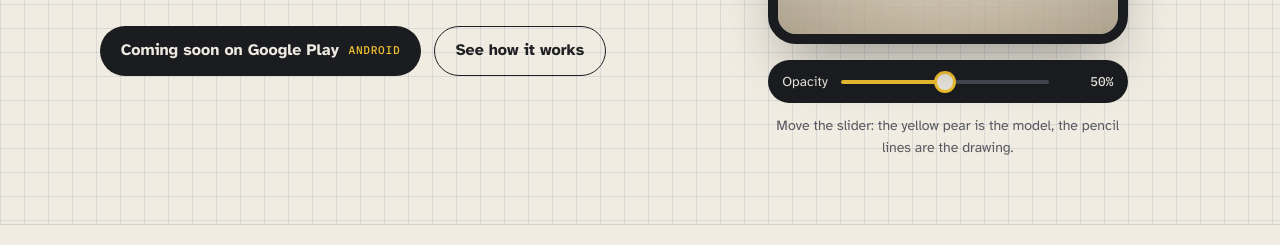
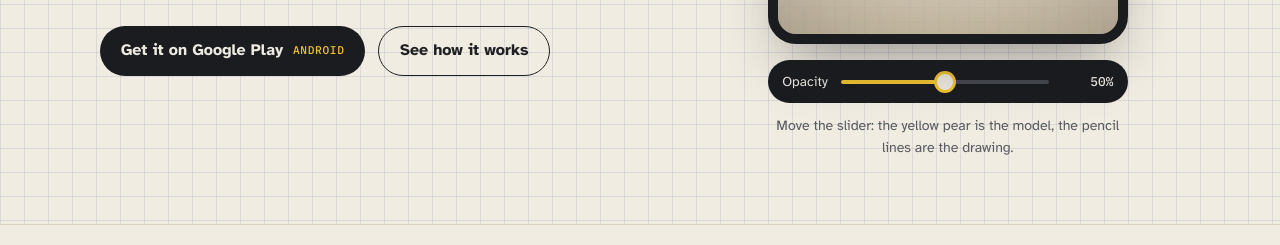
Before and after one commit to tybarje/lucida_drawing, a plain HTML site: page index.html in a window 1280 px wide. Shown: the part 555-800 px from the top of the page. Drawn offline with Linux system fonts and the light colour scheme.

Commit message:
Bouton Google Play actif : l'appli est publiée
Co-Authored-By: Claude Opus 5.5 <noreply@anthropic.com>
Claude-Session: https://claude.ai/code/session_014FvKfigwv9CR7aBcZuEe5m

```diff
--- a/index.html
+++ b/index.html
@@ -60,6 +60,7 @@ h2{font-family:var(--f-titre);font-weight:400;font-size:clamp(2rem,4.5vw,2.9rem)
 .actions{display:flex;flex-wrap:wrap;gap:.8rem;align-items:center}
 .bouton{display:inline-flex;align-items:center;gap:.6rem;min-height:50px;padding:0 1.3rem;border-radius:999px;font-weight:700;text-decoration:none;font-size:1rem}
 .bouton.store{background:var(--graphite);color:var(--sur-graphite)}
+.bouton.store:hover{box-shadow:0 0 0 3px var(--jaune)}
 .bouton.store small{font:500 .7rem/1 var(--f-chiffres);letter-spacing:.06em;text-transform:uppercase;color:var(--jaune)}
 .bouton.lien{border:1px solid var(--encre);color:var(--encre)}
 .bouton.lien:hover{background:var(--encre);color:var(--papier)}
@@ -165,7 +166,7 @@ section{padding-block:4.5rem}
       <h1 data-t="titre">See exactly where your drawing drifts from the model</h1>
       <p class="chapeau" data-t="chapeau">Draw freehand as usual. Then photograph your drawing, lay the image of your model over it and adjust the opacity: proportions, angles and spacing that are off jump out at once.</p>
       <div class="actions">
-        <span class="bouton store" aria-disabled="true"><span data-t="cta">Coming soon on Google Play</span><small>Android</small></span>
+        <a class="bouton store" href="https://play.google.com/store/apps/details?id=com.tybarje.lucidadrawing&amp;utm_source=site&amp;utm_campaign=vitrine" rel="noopener"><span data-t="cta">Get it on Google Play</span><small>Android</small></a>
         <a class="bouton lien" href="#comment" data-t="cta2">See how it works</a>
       </div>
     </div>
@@ -288,7 +289,7 @@ section{padding-block:4.5rem}
       eyebrow: 'For people learning to draw',
       titre: 'See exactly where your drawing drifts from the model',
       chapeau: 'Draw freehand as usual. Then photograph your drawing, lay the image of your model over it and adjust the opacity: proportions, angles and spacing that are off jump out at once.',
-      cta: 'Coming soon on Google Play', cta2: 'See how it works',
+      cta: 'Get it on Google Play', cta2: 'See how it works',
       opacite: 'Opacity', pourcent: function (n) { return n + '%'; },
       indice: 'Move the slider: the yellow pear is the model, the pencil lines are the drawing.',
       altDessin: 'Pencil drawing of a pear on squared paper', altModele: 'Photo of a pear, used as the model',
@@ -323,7 +324,7 @@ section{padding-block:4.5rem}
       eyebrow: 'Pour apprendre à dessiner',
       titre: "Vois exactement où ton dessin s'écarte du modèle",
       chapeau: "Dessine à main levée, comme d'habitude. Ensuite, photographie ton dessin, pose l'image de ton modèle par-dessus et règle l'opacité : les proportions, les angles et les distances qui ne vont pas sautent aux yeux.",
-      cta: 'Bientôt sur Google Play', cta2: 'Voir comment ça marche',
+      cta: 'Disponible sur Google Play', cta2: 'Voir comment ça marche',
       opacite: 'Opacité', pourcent: function (n) { return n + ' %'; },
       indice: 'Bouge le curseur : la poire jaune est le modèle, les traits de crayon sont le dessin.',
       altDessin: "Dessin au crayon d'une poire sur papier quadrillé", altModele: "Photo d'une poire, utilisée comme modèle",
@@ -358,7 +359,7 @@ section{padding-block:4.5rem}
       eyebrow: 'Para quien aprende a dibujar',
       titre: 'Ve exactamente dónde se aleja tu dibujo del modelo',
       chapeau: 'Dibuja a mano alzada, como siempre. Después, haz una foto de tu dibujo, coloca encima la imagen de tu modelo y ajusta la opacidad: las proporciones, los ángulos y las distancias que fallan saltan a la vista.',
-      cta: 'Próximamente en Google Play', cta2: 'Ver cómo funciona',
+      cta: 'Disponible en Google Play', cta2: 'Ver cómo funciona',
       opacite: 'Opacidad', pourcent: function (n) { return n + ' %'; },
       indice: 'Mueve el control: la pera amarilla es el modelo, los trazos de lápiz son el dibujo.',
       altDessin: 'Dibujo a lápiz de una pera sobre papel cuadriculado', altModele: 'Foto de una pera, usada como modelo',
@@ -393,7 +394,7 @@ section{padding-block:4.5rem}
       eyebrow: 'Für alle, die zeichnen lernen',
       titre: 'Sieh genau, wo deine Zeichnung von der Vorlage abweicht',
       chapeau: 'Zeichne wie gewohnt freihand. Dann fotografierst du deine Zeichnung, legst das Bild deiner Vorlage darüber und stellst die Deckkraft ein: Proportionen, Winkel und Abstände, die nicht stimmen, springen sofort ins Auge.',
-      cta: 'Bald bei Google Play', cta2: "So funktioniert's",
+      cta: 'Jetzt bei Google Play', cta2: "So funktioniert's",
       opacite: 'Deckkraft', pourcent: function (n) { return n + ' %'; },
       indice: 'Beweg den Regler: Die gelbe Birne ist die Vorlage, die Bleistiftlinien sind die Zeichnung.',
       altDessin: 'Bleistiftzeichnung einer Birne auf kariertem Papier', altModele: 'Foto einer Birne als Vorlage',
```
